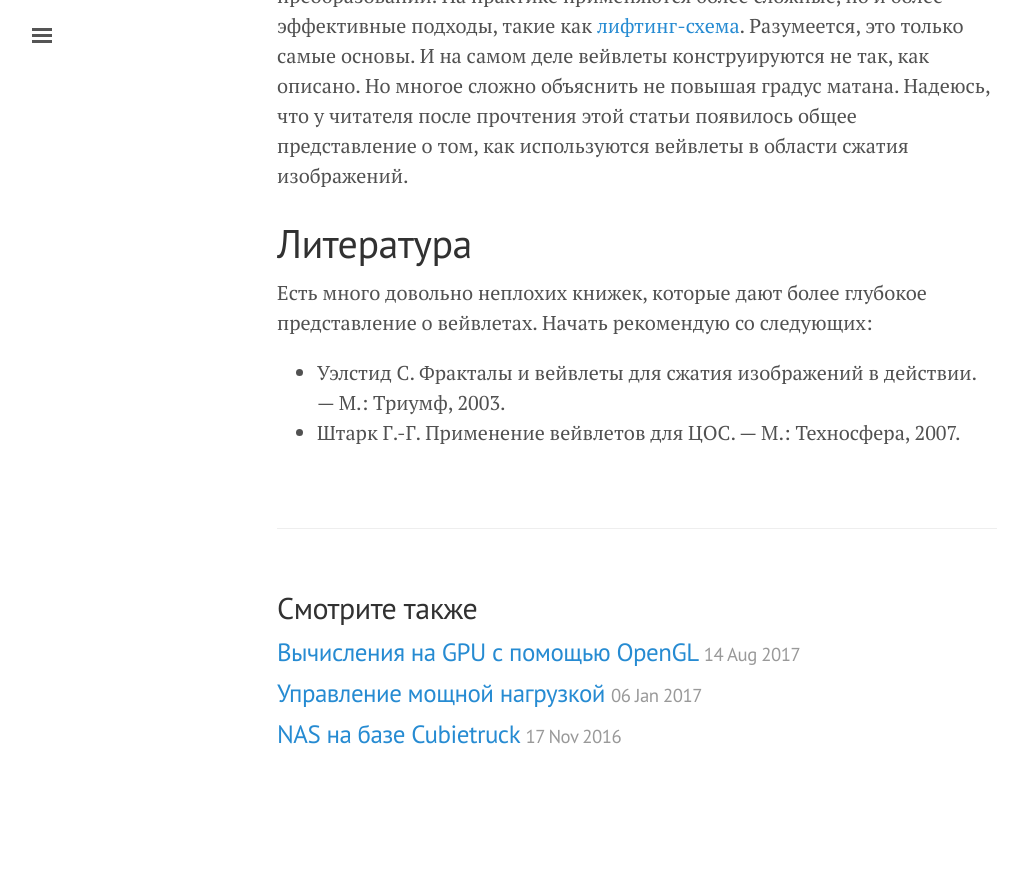
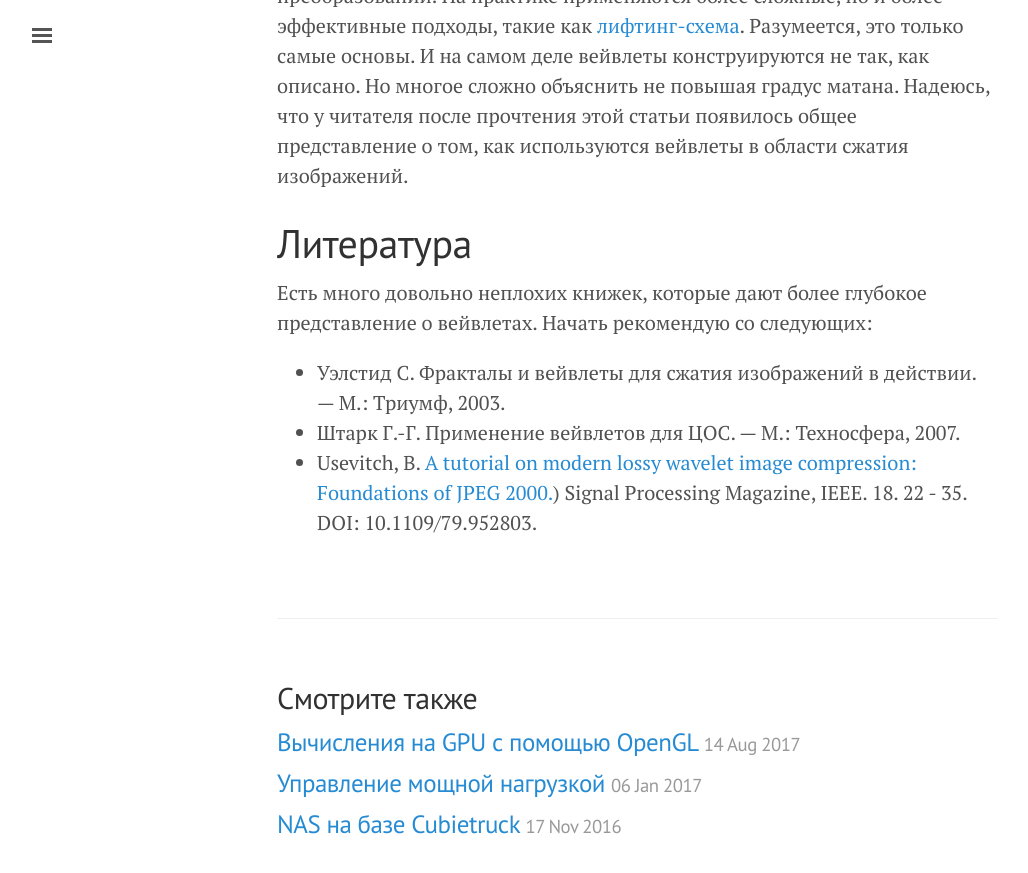
Before and after one commit to velikodniy/velikodniy.github.io, a Jekyll site: the page built from _posts/2019-01-31-wavelets-theory.md, in a window 1280 px wide and 900 px high, scrolled down 23576 px. Shown: the top 873 px of the window, without its empty margins (3-1031 px from the left). Built offline with Jekyll 4.4.1, drawn with Linux system fonts in a browser that asks for light colours; formulas are drawn with MathJax 3; a script that is not in the unit is left out; before the commit the page ends 24386 px from its top, so only the background shows below that.

Commit message:
Add a link to a JPEG2000 review

```diff
--- a/_posts/2019-01-31-wavelets-theory.md
+++ b/_posts/2019-01-31-wavelets-theory.md
@@ -815,3 +815,4 @@ b_2 = -\frac18.
 
 - Уэлстид С. Фракталы и вейвлеты для сжатия изображений в действии. — М.: Триумф, 2003.
 - Штарк Г.-Г. Применение вейвлетов для ЦОС. — М.: Техносфера, 2007.
+- Usevitch, B. [A tutorial on modern lossy wavelet image compression: Foundations of JPEG 2000.](http://citeseerx.ist.psu.edu/viewdoc/download?doi=10.1.1.6.7887&rep=rep1&type=pdf)) Signal Processing Magazine, IEEE. 18. 22 - 35. DOI: 10.1109/79.952803.
```
